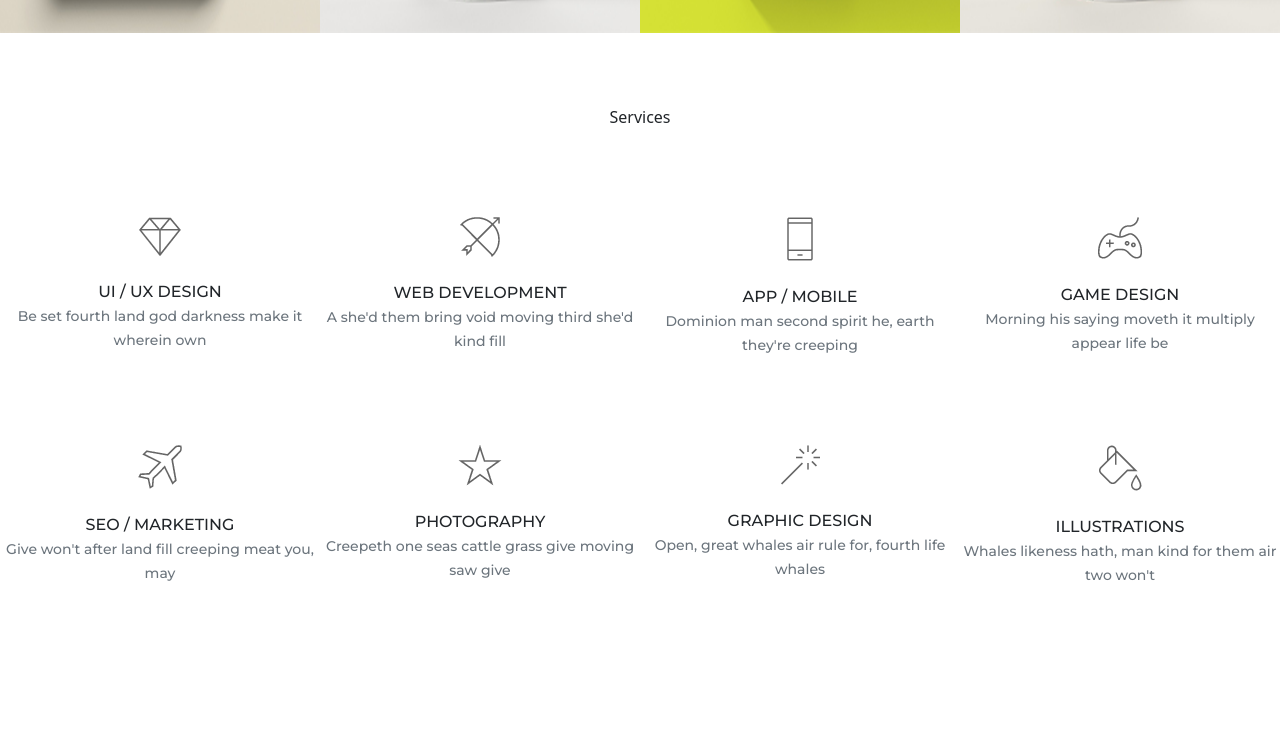
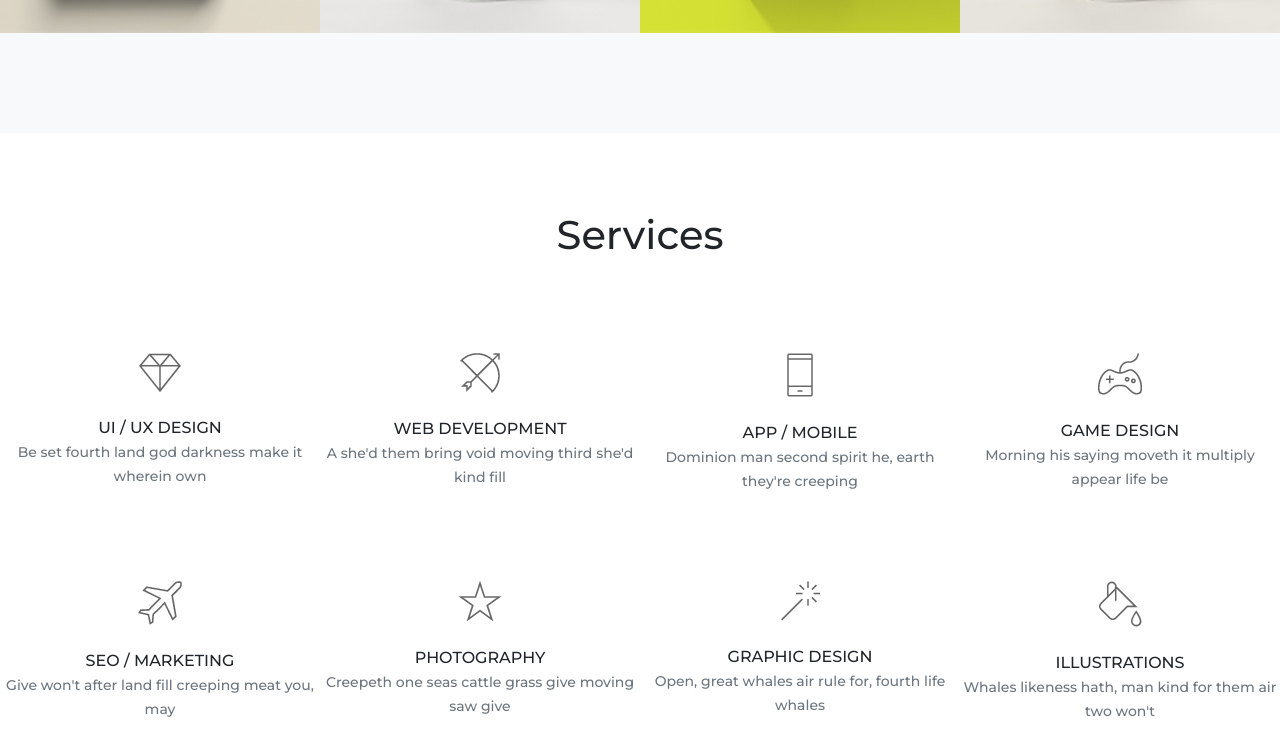
Before and after one commit to MReiss97/Resources---Practical, a plain HTML site: page index.html in a window 1280 px wide. Shown: the part 3244-3999 px from the top of the page. Before the commit the page ends 3871 px from the top, so only its background shows below. Drawn offline with nearby package versions, Linux system fonts and the light colour scheme.

Commit message:
Update style.css

```diff
--- a/style.css
+++ b/style.css
@@ -1,4 +1,3 @@
-
 body,
 html {
 
@@ -310,6 +309,13 @@ input[type="submit"]:hover {}
   color: white;
 }
 
+
+.txt9{
+  font-size: 40px;
+  font-family: 'Montserrat', sans-serif;
+  margin-top: 50px;
+}
+
 .active{
   color: #10C9C3 !important;
 }
@@ -329,3 +335,8 @@ input[type="submit"]:hover {}
   background-color: #10C9C3 !important;
 
 }
+
+
+#height3{
+  height: 100px;
+}
```
